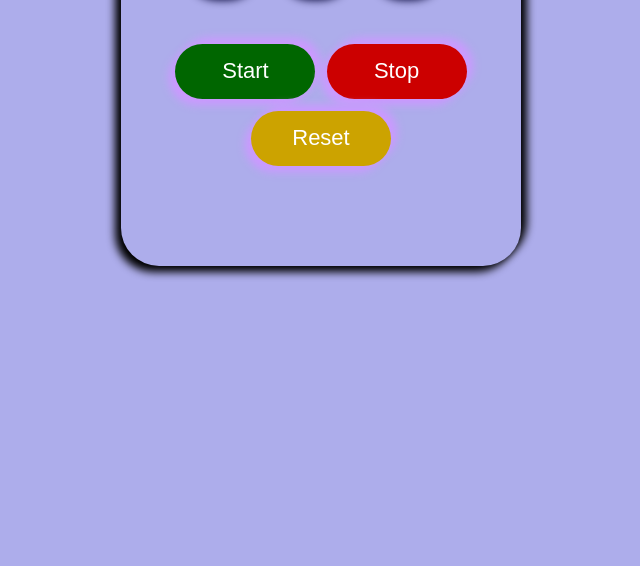
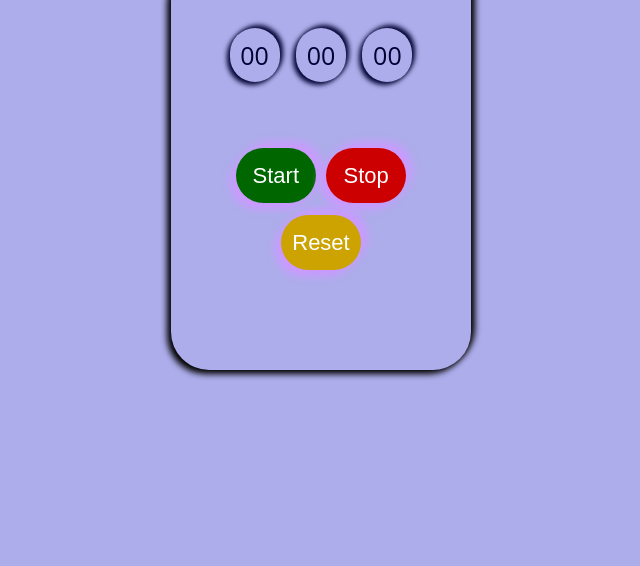
Before and after one commit to vonshirco/JavaScipt-Stopwatch, a plain HTML site: page index.html in a window 1280 px wide. Shown: the part 234-800 px from the top of the page, without its empty margins (319-959 px from the left). Drawn offline with Linux system fonts and the light colour scheme.

Commit message:
Update styles.css

```diff
--- a/styles.css
+++ b/styles.css
@@ -1,33 +1,41 @@
 body{
   font-family: arial;
   background: #adadeb;
+  display: flex;
+  justify-content: center;
+  align-items: center;
+  height: 100vh;
+  margin: 0;
+  font-family: 'Open Sans', sans-serif;
+  font-size: 120%;
 }
 
 #mainstopwatch{
-  width: 300px;
+  width: 200px;
   margin: 100px auto;
   padding: 60px 50px 100px;
   text-align: center;
   font-size: 40px;
   border-radius: 38px;
-  box-shadow: 6px -6px 8px, -6px 6px 8px ;
+  box-shadow: 4px -4px 6px, -4px 4px 6px ;
 }
 
 #mainstopwatch span{
-  width: 55px;
+  width: 30px;
   color: #000033;
+  font-size: 25px;
   margin: 3px;
   padding: 10px;
   border-radius: 38px;
   display: inline-block;
-  box-shadow: 6px -6px 8px, -6px 6px 8px;
+  box-shadow: 3px -3px 5px, -3px 3px 5px ;
 }
 
 #mainstopwatch button{
   border: none;
   -webkit-appearance: none;
   font-size: 22px;
-  width: 140px;
+  width: 80px;
   height: 55px;
   color:#ffffff;
   background-color:#000033;
```
